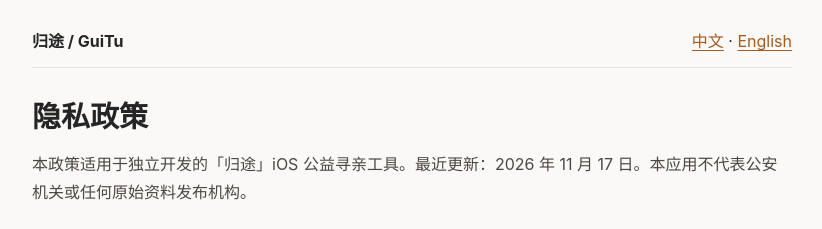
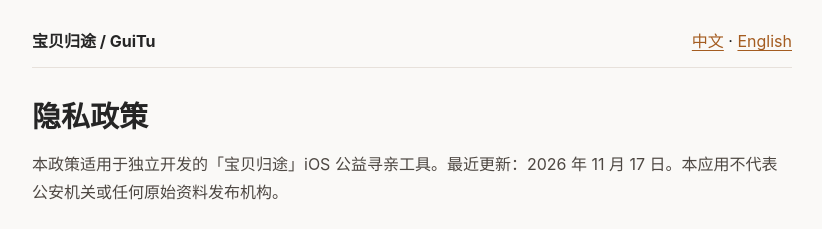
Before and after one commit to yizhe21803/guanyu-legal, a plain HTML site: page guitu/privacy.html in a window 1280 px wide. Shown: the top 229 px of the page, without its empty margins (228-1050 px from the left). Drawn offline with Linux system fonts and the light colour scheme.

Commit message:
Update GuiTu public legal app name to 宝贝归途

```diff
--- a/guitu/privacy.html
+++ b/guitu/privacy.html
@@ -1,15 +1,15 @@
 <!doctype html><html lang="zh-Hans"><head><meta charset="utf-8"><meta name="viewport" content="width=device-width,initial-scale=1">
-<title>隐私政策 | 归途 GuiTu</title>
-<meta name="description" content="GuiTu privacy and terms / 归途隐私政策及使用条款">
+<title>隐私政策 | 宝贝归途 GuiTu</title>
+<meta name="description" content="GuiTu privacy and terms / 宝贝归途隐私政策及使用条款">
 <style>body{margin:0;color:#252525;background:#faf9f7;font:16px/1.7 -apple-system,BlinkMacSystemFont,'Helvetica Neue',Arial,sans-serif}
 main{max-width:760px;margin:0 auto;padding:28px 22px 80px} header{display:flex;justify-content:space-between;align-items:center;gap:15px;border-bottom:1px solid #e7e1db;padding-bottom:12px}
 a{color:#a45c20;text-decoration:underline;text-underline-offset:3px} h1{font-size:29px;margin:24px 0 10px}h2{font-size:18px;margin:26px 0 6px}p{margin:0 0 9px}small,.meta{color:#76716d}
 section{margin-bottom:44px} .intro{color:#4d4742}footer{border-top:1px solid #e7e1db;padding-top:14px;font-size:13px;display:flex;gap:12px;flex-wrap:wrap}
 @media(max-width:480px){main{padding:16px 17px 48px}h1{font-size:24px}}</style></head><body><main>
-<header><strong>归途 / GuiTu</strong><nav><a href="#zh">中文</a> · <a href="#en">English</a></nav></header>
+<header><strong>宝贝归途 / GuiTu</strong><nav><a href="#zh">中文</a> · <a href="#en">English</a></nav></header>
 <section id="zh" lang="zh-Hans">
 <h1>隐私政策</h1>
-<p class="intro">本政策适用于独立开发的「归途」iOS 公益寻亲工具。最近更新：2026 年 11 月 17 日。本应用不代表公安机关或任何原始资料发布机构。</p>
+<p class="intro">本政策适用于独立开发的「宝贝归途」iOS 公益寻亲工具。最近更新：2026 年 11 月 17 日。本应用不代表公安机关或任何原始资料发布机构。</p>
 <h2>一、历史公开档案与未成年人信息</h2>
 <p>应用安装包包含从第三方原发布渠道整理的历史公开寻亲档案，包括可能涉及未成年人的姓名、性别、出生或失踪年份、失踪地区、特征描述，以及原渠道曾公开的部分照片。这些资料作为只读历史快照供检索，不等于当前仍在寻找，也不代表资料已获实时核验。儿童个人信息、图片的使用及删除须以合法授权和最新更正为前提。</p>
 <h2>二、使用目的和地图显示</h2>
```
